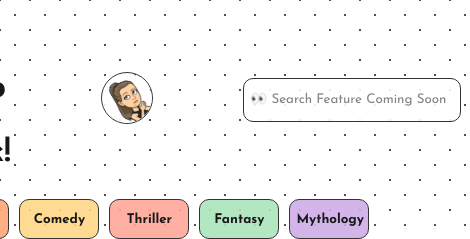
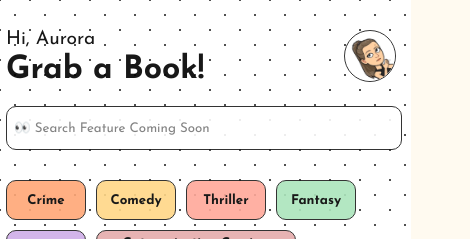
Before and after one commit to DebasishSahoo10/the-odin-project, a React (Vite) app in the folder full-track-projects/javascript-object/react-version/: page / in a window 390 px wide. Shown: the top 239 px of the page, 470 px wide, since content can reach past the window. Built offline with nearby package versions, Linux system fonts and the light colour scheme.

Commit message:
style : added mobile responsiveness

```diff
--- a/full-track-projects/javascript-object/react-version/src/App.css
+++ b/full-track-projects/javascript-object/react-version/src/App.css
@@ -17,6 +17,7 @@ body {
   background-position: 0 0,15px 15px;
   margin-top: 30px;
   margin-right: 9px;
+  margin-left: 9px;
 }
 
 button, input {
@@ -221,3 +222,26 @@ form input {
   height: 20px;
   margin-bottom: 20px;
 }
+
+@media screen and (max-width:715px) {
+  #card-container {
+    width: 100vw;
+  }
+}
+@media screen and (max-width:563px) {
+  .header-section {
+    flex-direction: column;
+    gap: 0;
+    align-items: flex-start;
+
+  }
+}
+@media screen and (max-width:420px) {
+  .search-bar {
+    width: 100vw;
+  }
+  .user-header {
+    width: 100vw;
+    justify-content: space-between;
+  }
+}
--- a/full-track-projects/javascript-object/react-version/src/App.jsx
+++ b/full-track-projects/javascript-object/react-version/src/App.jsx
@@ -51,7 +51,7 @@ function App() {
         </div>
         <div className='search-header'>
           <input type="text" className='search-bar' placeholder='👀 Search Feature Coming Soon'/>
-          <img src="" alt="" className='qr-bar'/>
+          {/* <img src="" alt="" className='qr-bar'/> */}
         </div>
       </div>
 
```
